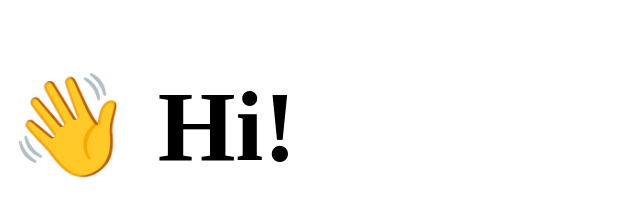
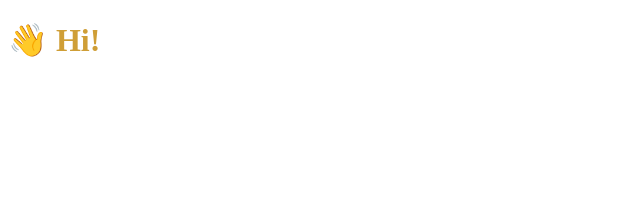
Before and after one commit to OttoRohrer/MyWebsite, a plain HTML site: page index.html in a window 1280 px wide. Shown: the whole page, without its empty margins (0-640 px from the left). Drawn offline with Linux system fonts and the light colour scheme.

Commit message:
Decide agains making the h1 huge

```diff
--- a/index.css
+++ b/index.css
@@ -1,3 +1,3 @@
 h1 {
-  font-size: 100px;
+  color: #cf9e36;
 }
```
